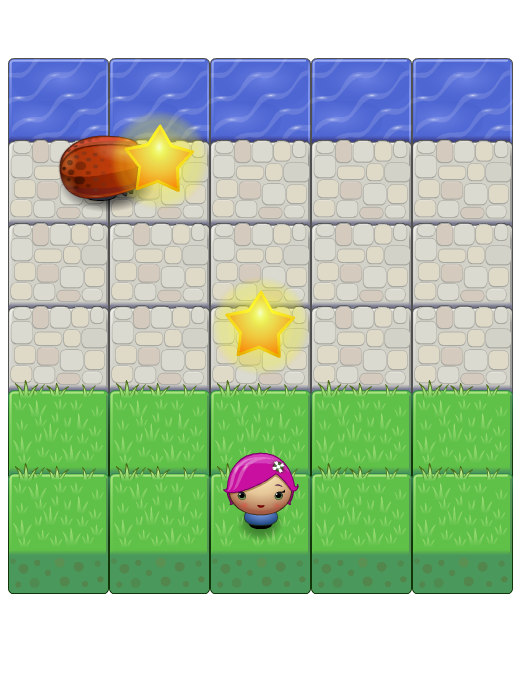
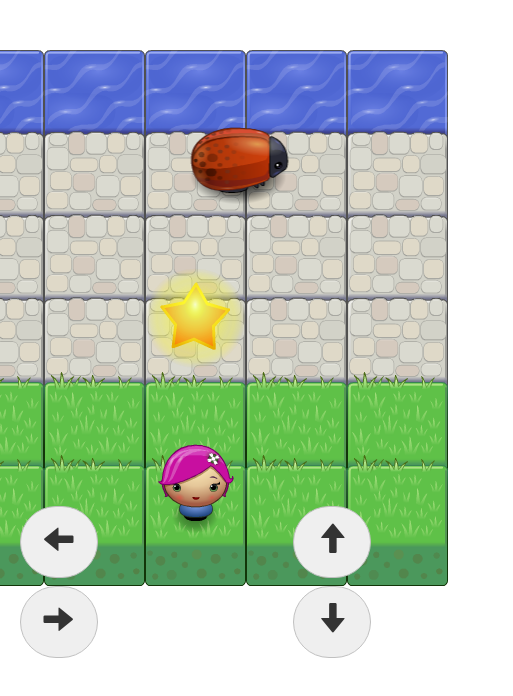
Before and after one commit to JonGut1/Cross-the-street, a plain HTML site: page index.html in a window 390 px wide. Shown: the whole page, 513 px wide, since content can reach past the window. Drawn offline with nearby package versions, Linux system fonts and the light colour scheme.

Commit message:
Mobile buttons

```diff
--- a/css/style.css
+++ b/css/style.css
@@ -1,3 +1,46 @@
 body {
+	display: flex;
+	justify-content: center;
     text-align: center;
+    margin: 0px;
 }
+
+@media screen and (max-width: 800px) {
+
+}
+
+.buttonCont {
+		display: flex;
+		flex-wrap: wrap;
+		align-items: center;
+		justify-content: center;
+		position: fixed;
+		z-index: 1;
+		width: 100%;
+		height: 180px;
+		margin-top: 60vh;
+}
+
+.lr {
+	height: 100%;
+	width: 20%;
+	margin-right: 25%;
+}
+
+.ud {
+	height: 100%;
+	width: 20%;
+	margin-left: 25%;
+}
+
+.up, .down, .left, .right {
+	width: 100%;
+	height: 40%;
+	border: 1px solid silver;
+	border-radius: 70px;
+	font-size: 30px;
+}
+
+.up, .left {
+	margin-bottom: 10%;
+}
--- a/index.html
+++ b/index.html
@@ -3,9 +3,23 @@
 <head>
     <meta charset="UTF-8">
     <title>Effective JavaScript: Frogger</title>
+    <meta name="viewport" content="width=device-width, initial-scale=1.0, maximum-scale=1.0">
+  <meta name="mobile-web-app-capable" content="yes">
+  <meta name="apple-mobile-web-app-capable" content="yes">
+  <link rel="stylesheet" href="https://maxcdn.bootstrapcdn.com/bootstrap/3.3.7/css/bootstrap.min.css" integrity="sha384-BVYiiSIFeK1dGmJRAkycuHAHRg32OmUcww7on3RYdg4Va+PmSTsz/K68vbdEjh4u" crossorigin="anonymous">
     <link rel="stylesheet" href="css/style.css">
 </head>
 <body>
+	<div class="buttonCont">
+		<div class="lr">
+			<button class="left"><span class="glyphicon glyphicon-arrow-left"></span></button>
+			<button class="right"><span class="glyphicon glyphicon-arrow-right"></span></button>
+		</div>
+		<div class="ud">
+			<button class="up"><span class="glyphicon glyphicon-arrow-up"></span></button>
+			<button class="down"><span class="glyphicon glyphicon-arrow-down"></span></button>
+		</div>
+	</div>
     <script src="js/resources.js"></script>
     <script src="js/app.js"></script>
     <script src="js/engine.js"></script>
--- a/js/app.js
+++ b/js/app.js
@@ -9,12 +9,12 @@ var Enemy = function() {
     for (i = 0; i <= 4; i++) {
         this.gridX.push(i * 101);
     }
-    for (i = 0; i <= 3; i++) {
+    for (i = 0; i <= 5; i++) {
         this.gridY.push(i * 83 + 50);
     }
     this.sprite = 'images/enemy-bug.png';
     this.moveY = Math.floor(Math.random() * 3);
-    this.speed = Math.floor(Math.random() * (200 - 70) + 70);
+    this.speed = Math.floor(Math.random() * (400 - 170) + 170);
     this.coordinatesX = - 101;
     this.coordinatesY = this.gridY[this.moveY];
 
@@ -39,7 +39,13 @@ Enemy.prototype.update = function(dt) {
         this.coordinatesX = -101;
         this.moveY = Math.floor(Math.random() * 3);
         this.coordinatesY = this.gridY[this.moveY];
-        this.speed = Math.floor(Math.random() * (200 - 70) + 70);
+        if (this.speed >= 350)
+        this.speed = Math.floor(Math.random() * (400 - 300) + 300);
+        else if (this.speed < 300 && this.speed >= 250) {
+            this.speed = Math.floor(Math.random() * (299 - 200) + 200);
+        } else {
+            this.speed = Math.floor(Math.random() * (400 - 150) + 150);
+        }
     }
 };
 
@@ -58,11 +64,12 @@ function checkCollisions() {
 }
 
 
+for (let i = 0; i <= 3; i++) {
+    allEnemies.push(new Enemy);
+}
 
 
 
-const enemy = new Enemy();
-allEnemies.push(enemy);
 
 
 // Now write your own player class
@@ -75,7 +82,7 @@ function Player() {
     for (i = 0; i <= 4; i++) {
         this.gridX.push(i * 101);
     }
-    for (i = 0; i < 5; i++) {
+    for (i = 0; i <= 5; i++) {
         this.gridY.push(i * 83 + 50);
     }
     this.char = ['images/char-boy.png',
@@ -171,13 +178,14 @@ Collectibles.prototype.render = function() {
 
 
 const star = new Collectibles();
-const rock = new Collectibles();
 
-const col = function collision(x1, y1, x2, y2) {
+function col(x1, y1, x2, y2) {
     let x = x2 - x1;
     let y = y2 - y1;
     return Math.sqrt(Math.pow(x, 2) + Math.pow(y, 2));
 }
+
+
 
 // Now instantiate your objects.
 // Place all enemy objects in an array called allEnemies
@@ -185,13 +193,35 @@ const col = function collision(x1, y1, x2, y2) {
 
 // This listens for key presses and sends the keys to your
 // Player.handleInput() method. You don't need to modify this.
-document.addEventListener('keyup', function(e) {
-    var allowedKeys = {
+var allowedKeys = {
         37: 'left',
         38: 'up',
         39: 'right',
         40: 'down'
     };
+document.addEventListener('keyup', function(e) {
+
 
     player.handleInput(allowedKeys[e.keyCode]);
 });
+let test;
+(function mobileButtons() {
+    const buttons = document.querySelector('.buttonCont');
+    buttons.addEventListener('click', function(event) {
+        test = event.target;
+        if (event.target.className === 'up' || event.target.className === 'glyphicon glyphicon-arrow-up') {
+            player.handleInput(allowedKeys[38]);
+        }
+        if (event.target.className === 'down' || event.target.className === 'glyphicon glyphicon-arrow-down') {
+            player.handleInput(allowedKeys[40]);
+        }
+        if (event.target.className === 'left' || event.target.className === 'glyphicon glyphicon-arrow-left') {
+            player.handleInput(allowedKeys[37]);
+        }
+        if (event.target.className === 'right' || event.target.className === 'glyphicon glyphicon-arrow-right') {
+            player.handleInput(allowedKeys[39]);
+        }
+
+    });
+
+}());
--- a/js/engine.js
+++ b/js/engine.js
@@ -153,7 +153,6 @@ var Engine = (function(global) {
             enemy.render();
         });
         star.render();
-        rock.render();
         player.render();
 
     }
```
